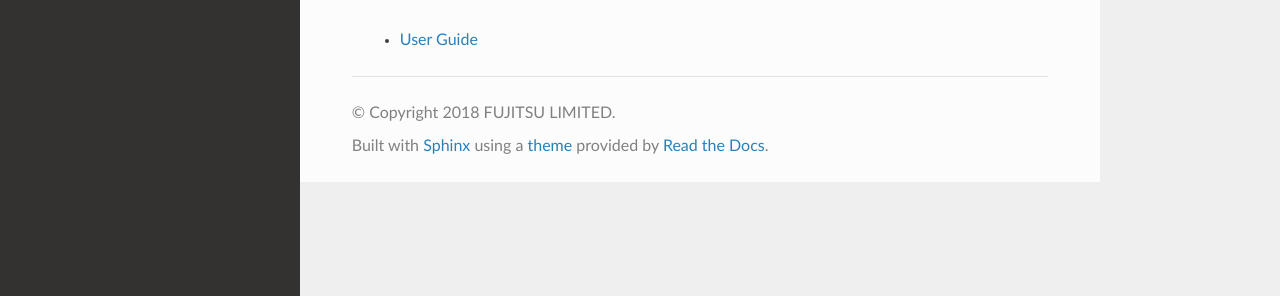
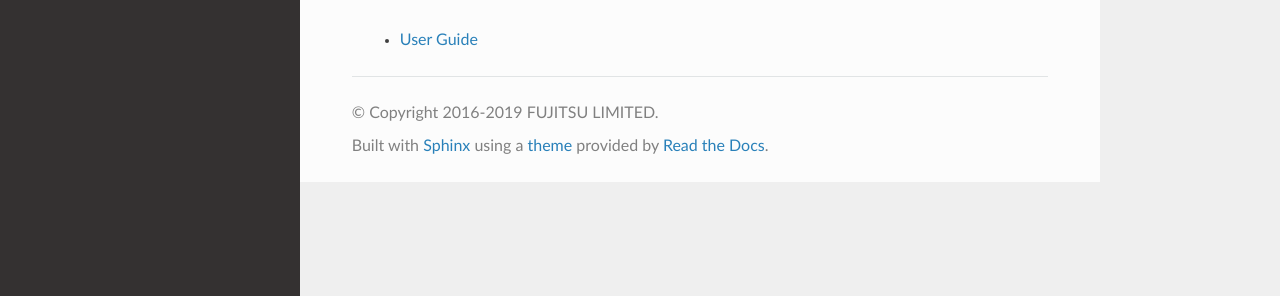
Before and after one commit to usharesoft/docs, a Sphinx documentation site: the page built from toc/source/index.rst, in a window 1280 px wide. Shown: the part 340-636 px from the top of the page. Built offline with Sphinx 7.4.7 and the Read the Docs theme 2.0.0, drawn with Linux system fonts in a browser that asks for light colours.

Commit message:
Update conf.py

```diff
--- a/toc/source/conf.py
+++ b/toc/source/conf.py
@@ -58,7 +58,7 @@ master_doc = 'index'
 
 # General information about the project.
 project = u'UForge AppCenter Documentation'
-copyright = u'2018 FUJITSU LIMITED'
+copyright = u'2016-2019 FUJITSU LIMITED'
 author = u'FUJITSU'
 
 # The version info for the project you're documenting, acts as replacement for
```
